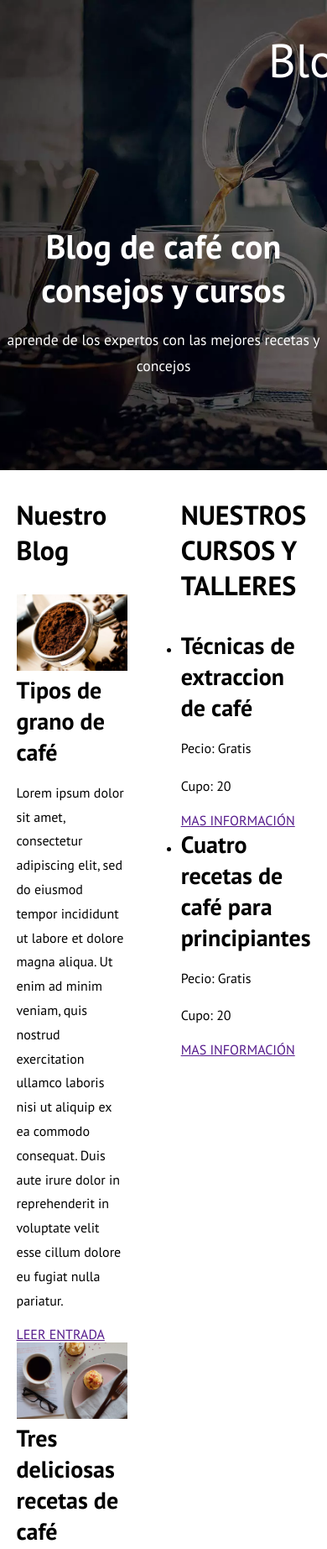
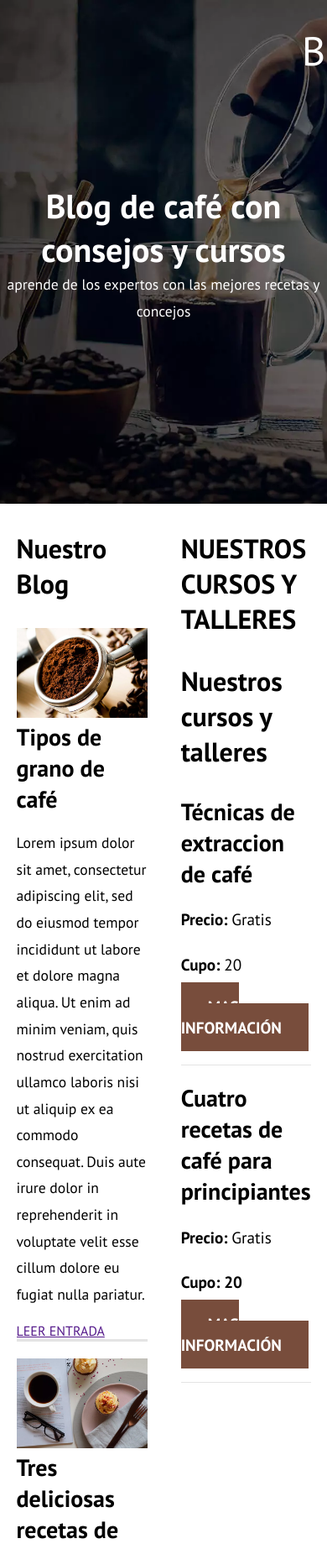
Before and after one commit to ZamirE27/Maquetacion-EJ-2-Cafe, a plain HTML site: page index.html in a window 390 px wide. Shown: the top 1845 px of the page at 84% size. Drawn offline with Linux system fonts and the light colour scheme.

Commit message:
casi terminado el CSS de la pagina principal, quedo muy similar al original, falta hacerlo responsive

```diff
--- a/CSS/style.css
+++ b/CSS/style.css
@@ -21,21 +21,21 @@ body{
     background-image: url(../images/banner.webp);
     background-size: cover ;
     background-position: center;
-    height: 35rem;
+    height: 37.5rem;
 }
 .header_container{
-padding-left:20rem;
-padding-right:20rem;
+padding-left:22.5rem;
+padding-right:22.5rem;
 }
 .header_content{
     display: flex;
     align-items: center;
     justify-content: space-between;
-    padding-top: 35px;
+    padding-top: 29px;
 }
 .tittle{
     display: flex;
-    font-size: 3.5rem;
+    font-size: 3rem;
     font-weight: 100;
     color: var(--white);
 }
@@ -55,25 +55,40 @@ padding-right:20rem;
     color: var(--white);
 }
 .sub_tittle{
-    margin-top: 10rem;
+    margin-top: 8rem;
     text-align: center;
     color: var(--white);
 }
 .sub_tittle h2{
     font-size: 2.5rem;
 }
-.sub_tittle p{
+.sub_text{
     font-size: 1.1rem;
+    margin: 0;
 }
 .content{
-    max-width: 100rem;
+    max-width: 75rem;
     width: 90%;
     margin: 0 auto;
 }
 .cards{
     display: grid;
     grid-template-columns: 2fr 1fr;
-    column-gap: 4rem;
+    column-gap: 2.5rem;
+}
+.card_1{
+    border-bottom: 3px solid #e1e1e1e1;
+    margin-bottom: 1.2rem;
+    overflow: hidden;
+}
+.card_1:last-of-type{
+    border: none;
+    margin-bottom: 0;
+}
+.cards_content{
+    display: flex;
+    flex-wrap: wrap;
+    overflow: hidden;
 }
 h3{
     font-size: 32px;
@@ -91,7 +106,51 @@ h4{
 p{
     line-height: 1.8;
     margin: 1em;
+    font-size: 1.1rem;
     margin-inline-start: 0;
     margin-inline-end: 0;
+    overflow: hidden;
 
 }
+.button_card_1{
+    text-decoration: none;
+    color: var(--white);
+    font-size: 1.2rem;
+    font-weight: bold ;
+    background-color: var(--black);
+    padding: 1rem 2rem;
+    margin-bottom: 1.2rem;
+    border: none;
+}
+
+.card_courses_4{
+    display: flex;
+    flex-flow: column;
+    gap: 1.3rem;
+    list-style: none;
+
+
+}
+.courses{
+    border-bottom: 1px solid #e1e1e1e1;
+    padding-bottom: 2rem;
+}
+.bold_p{
+    font-weight: bold;
+    font-size: 1.2rem;
+
+}
+.normal{
+    font-weight: normal;
+}
+.courses_button{
+    text-decoration: none;
+    color: var(--white);
+    font-size: 1.2rem;
+    font-weight: bold ;
+    background-color: var(--course_button);
+    padding: 1rem 2rem;
+    margin-bottom: 1.2rem;
+    border: none;
+    overflow: hidden;
+}
--- a/index.html
+++ b/index.html
@@ -24,7 +24,7 @@
         </div>
         <div class="sub_tittle">
             <h2>Blog de café con consejos y cursos</h2>
-            <p>aprende de los expertos con las mejores recetas y concejos</p>
+            <p class="sub_text">aprende de los expertos con las mejores recetas y concejos</p>
         </div>
     </header>
 
@@ -54,23 +54,44 @@
                         <h4>Beneficios del café</h4>
                         <p>Lorem ipsum dolor sit amet, consectetur adipiscing elit, sed do eiusmod tempor incididunt ut labore et dolore magna aliqua. Ut enim ad minim veniam, quis nostrud exercitation ullamco laboris nisi ut aliquip ex ea commodo consequat. Duis aute irure dolor in reprehenderit in voluptate velit esse cillum dolore eu fugiat nulla pariatur.</p>
                         <a href="">LEER ENTRADA</a>
+                    <div class="cards_content">
+                        <h4>Tipos de grano de café</h4>
+                        <p>Lorem ipsum dolor sit amet, consectetur adipiscing elit, sed do eiusmod tempor incididunt ut labore et dolore magna aliqua. Ut enim ad minim veniam, quis nostrud exercitation ullamco laboris nisi ut aliquip ex ea commodo consequat. Duis aute irure dolor in reprehenderit in voluptate velit esse cillum dolore eu fugiat nulla pariatur.</p>
+                        <a class="button_card_1" href="./ENTRADA">LEER ENTRADA</a>
+                    </div>
+                </article>
+                <article class="card_1">
+                    <img src="./images/blog2.webp" alt="Coffee and Glasses image">
+                    <div class="cards_content">
+                        <h4>Tres deliciosas recetas de café</h4>
+                        <p>Lorem ipsum dolor sit amet, consectetur adipiscing elit, sed do eiusmod tempor incididunt ut labore et dolore magna aliqua. Ut enim ad minim veniam, quis nostrud exercitation ullamco laboris nisi ut aliquip ex ea commodo consequat. Duis aute irure dolor in reprehenderit in voluptate velit esse cillum dolore eu fugiat nulla pariatur.</p>
+                        <a class="button_card_1" href="">LEER ENTRADA</a>
+                    </div>
+                </article>
+                <article class="card_1">
+                    <img src="./images/blog3.webp" alt="coffee cup image">
+                    <div class="cards_content">
+                        <h4>Beneficios del café</h4>
+                        <p>Lorem ipsum dolor sit amet, consectetur adipiscing elit, sed do eiusmod tempor incididunt ut labore et dolore magna aliqua. Ut enim ad minim veniam, quis nostrud exercitation ullamco laboris nisi ut aliquip ex ea commodo consequat. Duis aute irure dolor in reprehenderit in voluptate velit esse cillum dolore eu fugiat nulla pariatur.</p>
+                        <a class="button_card_1" href="">LEER ENTRADA</a>
                     </div>
                 </article>
             </div>
             <aside class="card_aside">
                 <h3>NUESTROS CURSOS Y TALLERES</h3>
+                <h3>Nuestros cursos y talleres</h3>
                 <ul class="card_courses_4">
-                    <li>
+                    <li class="courses">
                         <h4>Técnicas de extraccion de café</h4>
-                        <p>Pecio: Gratis</p>
-                        <p>Cupo: 20</p>
-                        <a href="">MAS INFORMACIÓN</a>
+                        <p class="bold_p">Precio: <span class="normal">Gratis</span></p>
+                        <p class="bold_p">Cupo: <span class="normal">20</span></p>
+                        <a class="courses_button" href="">MAS INFORMACIÓN</a>
                     </li>
-                    <li>
+                    <li class="courses">
                         <h4>Cuatro recetas de café para principiantes</h4>
-                        <p>Pecio: Gratis</p>
-                        <p>Cupo: 20</p>
-                        <a href="">MAS INFORMACIÓN</a>
+                        <p class="bold_p">Precio: <span class="normal">Gratis</span></p>
+                        <p class="bold_p">Cupo: <span class="norma">20</span></p>
+                        <a  class="courses_button" href="">MAS INFORMACIÓN</a>
                     </li>
                 </ul>
             </aside>
@@ -83,7 +104,6 @@
                 Blog
                 <span class="title_bold">DeCafé</span>
             </h1>
-
             <nav class="nav_bar">
                 <a href="">Nosotros</a>
                 <a href="">Cursos</a>
```
